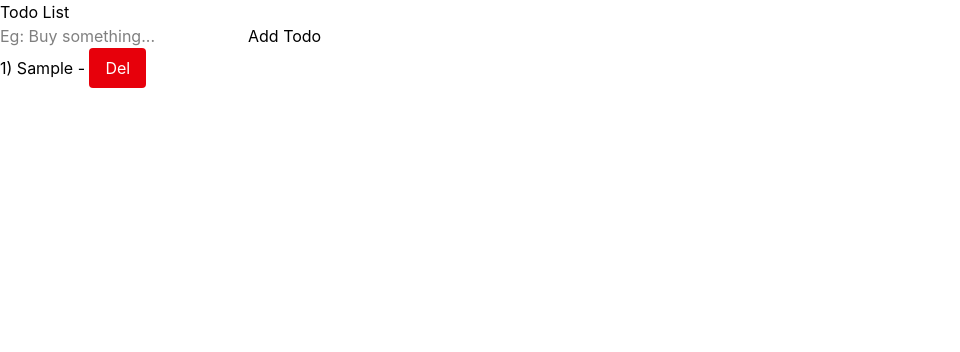
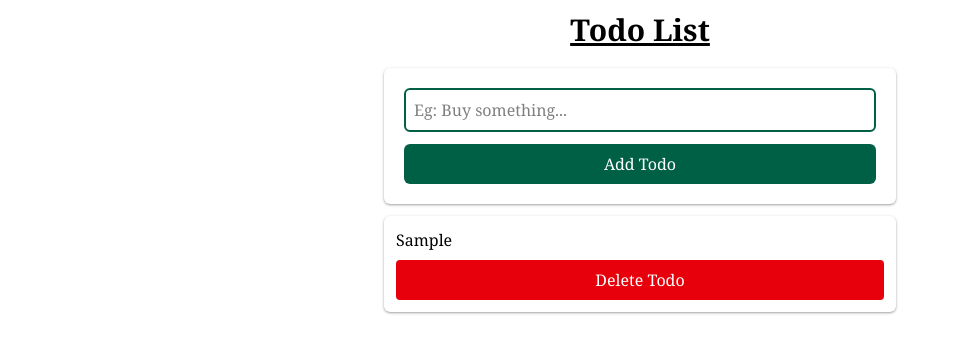
Before and after one commit to techolasmern/ai_web_basics, a React (Vite) app in the folder React/todo-app/: page / in a window 1280 px wide. Both pictures are taken after typing "Sample" into the empty fields and a click on the button "Add Todo". Shown: the top 352 px of the page, without its empty margins (0-960 px from the left). Built offline with nearby package versions, Linux system fonts and the light colour scheme.

Commit message:
added - style (tailwindcss)

```diff
--- a/React/todo-app/src/pages/TodoPage.tsx
+++ b/React/todo-app/src/pages/TodoPage.tsx
@@ -6,7 +6,7 @@ export const TodoPage = () => {
     const [todoList, setTodoList] = useState<string[]>([]);
 
     const handleChange = (event: React.ChangeEvent<HTMLInputElement>) => {
-        setTodo(event.target.value.replaceAll(" ", "_"));
+        setTodo(event.target.value);
     }
 
     const handleAddTodo = () => {
@@ -15,22 +15,25 @@ export const TodoPage = () => {
     }
 
     const handleRemove = (index: number) => {
-        const data = todoList.filter((_, idx) => {
-            return index !== idx
-        });
+        const data = todoList.filter((_, idx) => index !== idx);
         setTodoList(data);
     }
 
-    return <div>
-        <h1>Todo List</h1>
-        <div>
-            <input type="text" placeholder="Eg: Buy something..." name="todo_input" onChange={handleChange} value={todo}/>
-            <button onClick={handleAddTodo}>Add Todo</button>
+    return <div className="font-serif flex flex-col items-center">
+        <h1 className="text-3xl mt-3 font-bold underline">Todo List</h1>
+        <div className="mt-5 flex flex-col gap-3 w-full max-w-lg shadow shadow-black/30 rounded-md p-5">
+            <input type="text" className="p-2 border-2 border-emerald-800 rounded-md " placeholder="Eg: Buy something..." name="todo_input" onChange={handleChange} value={todo}/>
+            <button className="w-full bg-emerald-800 cursor-pointer text-white p-2 rounded-md" onClick={handleAddTodo}>Add Todo</button>
         </div>
-        <div>
+        <div className="w-full max-w-lg mt-3 flex flex-col gap-2">
             {
                 todoList.map((item, index) => {
-                    return <div key={index}>{index + 1}) {item} - <button onClick={() => handleRemove(index)} className="bg-red-600 p-2 px-4 rounded-sm text-white cursor-pointer">Del</button></div>
+                    return <div className="p-3 rounded-md flex flex-col shadow gap-2 shadow-black/30" key={index}>
+                        <span>{item}</span>
+                        <div className="flex gap-1">
+                            <button onClick={() => handleRemove(index)} className="bg-red-600 w-full p-2 px-4 rounded-sm text-white cursor-pointer">Delete Todo</button>
+                        </div>
+                    </div>
                 })
             }
         </div>
```
